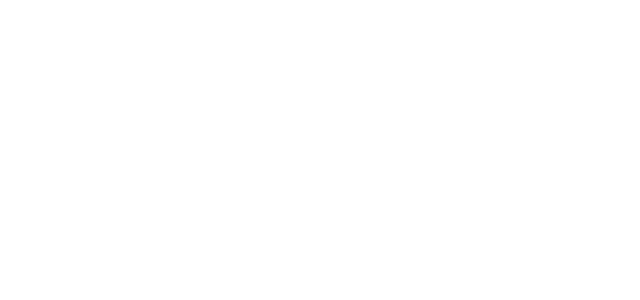
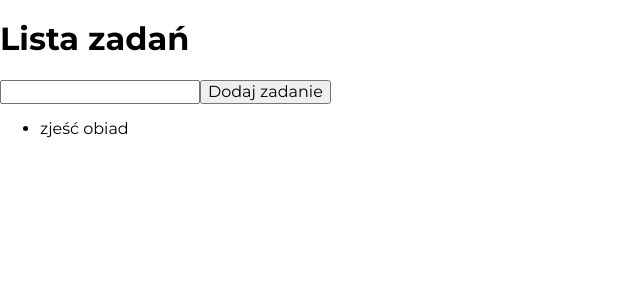
Before and after one commit to agaa-mac/react-to-do-list, a React (Create React App) app: page / in a window 1280 px wide. Shown: the top 300 px of the page, without its empty margins (0-640 px from the left). Built offline with nearby package versions, Linux system fonts and the light colour scheme.

Commit message:
added Form, Header, Tasks components basic structure

```diff
--- a/public/index.html
+++ b/public/index.html
@@ -5,10 +5,7 @@
     <link rel="icon" href="to-do-list-image.png" />
     <meta name="viewport" content="width=device-width, initial-scale=1" />
     <meta name="theme-color" content="#000000" />
-    <meta
-      name="description"
-      content="Web site created using create-react-app"
-    />
+
     <link rel="apple-touch-icon" href="%PUBLIC_URL%/logo192.png" />
 
     <link rel="manifest" href="%PUBLIC_URL%/manifest.json" />
--- a/src/App.css
+++ /dev/null
@@ -1,38 +0,0 @@
-.App {
-  text-align: center;
-}
-
-.App-logo {
-  height: 40vmin;
-  pointer-events: none;
-}
-
-@media (prefers-reduced-motion: no-preference) {
-  .App-logo {
-    animation: App-logo-spin infinite 20s linear;
-  }
-}
-
-.App-header {
-  background-color: #282c34;
-  min-height: 100vh;
-  display: flex;
-  flex-direction: column;
-  align-items: center;
-  justify-content: center;
-  font-size: calc(10px + 2vmin);
-  color: white;
-}
-
-.App-link {
-  color: #61dafb;
-}
-
-@keyframes App-logo-spin {
-  from {
-    transform: rotate(0deg);
-  }
-  to {
-    transform: rotate(360deg);
-  }
-}
--- a/src/App.js
+++ b/src/App.js
@@ -1,7 +1,18 @@
-import "./App.css";
+import Header from "./Header";
+import Form from "./Form";
+import Tasks from "./Tasks";
 
-function App() {
-  return <div className="App"></div>;
+const tasks = [
+  { content: "wyprowadzić psa", done: true },
+  { content: "zjeść obiad", done: false },
+];
+const hideDoneTasks = true;
+export default function App() {
+  return (
+    <div className="App">
+      <Header title={"Lista zadań"} />
+      <Form />
+      <Tasks tasks={tasks} hideDoneTasks={hideDoneTasks} />
+    </div>
+  );
 }
-
-export default App;
--- /dev/null
+++ b/src/Form/index.js
@@ -0,0 +1,8 @@
+export default function Form() {
+  return (
+    <form>
+      <input type="text" />
+      <button>Dodaj zadanie</button>
+    </form>
+  );
+}
--- /dev/null
+++ b/src/Header/index.js
@@ -0,0 +1,6 @@
+import "./style.css";
+
+function Header(props) {
+  return <h1> {props.title} </h1>;
+}
+export default Header;
--- /dev/null
+++ b/src/Tasks/index.js
@@ -0,0 +1,20 @@
+import "./style.css";
+export default function Tasks(props) {
+  return (
+    <ul className="list">
+      {props.tasks.map(function (task, index) {
+        return (
+          <li
+            key={index}
+            className={`
+        list__item ${
+          task.done && props.hideDoneTasks ? "list__item--hidden" : ""
+        }`}
+          >
+            {task.content}
+          </li>
+        );
+      })}
+    </ul>
+  );
+}
--- /dev/null
+++ b/src/Tasks/style.css
@@ -0,0 +1,3 @@
+.list__item--hidden {
+  display: none;
+}
--- a/src/index.css
+++ b/src/index.css
@@ -1,13 +1,13 @@
-body {
-  margin: 0;
-  font-family: -apple-system, BlinkMacSystemFont, 'Segoe UI', 'Roboto', 'Oxygen',
-    'Ubuntu', 'Cantarell', 'Fira Sans', 'Droid Sans', 'Helvetica Neue',
-    sans-serif;
-  -webkit-font-smoothing: antialiased;
-  -moz-osx-font-smoothing: grayscale;
+html {
+  box-sizing: border-box;
 }
 
-code {
-  font-family: source-code-pro, Menlo, Monaco, Consolas, 'Courier New',
-    monospace;
+*,
+::after,
+::before {
+  box-sizing: inherit;
 }
+
+body {
+  font-family: "Montserrat", sans-serif;
+}
```
Also changed, not shown: src/Header/style.css (added).
